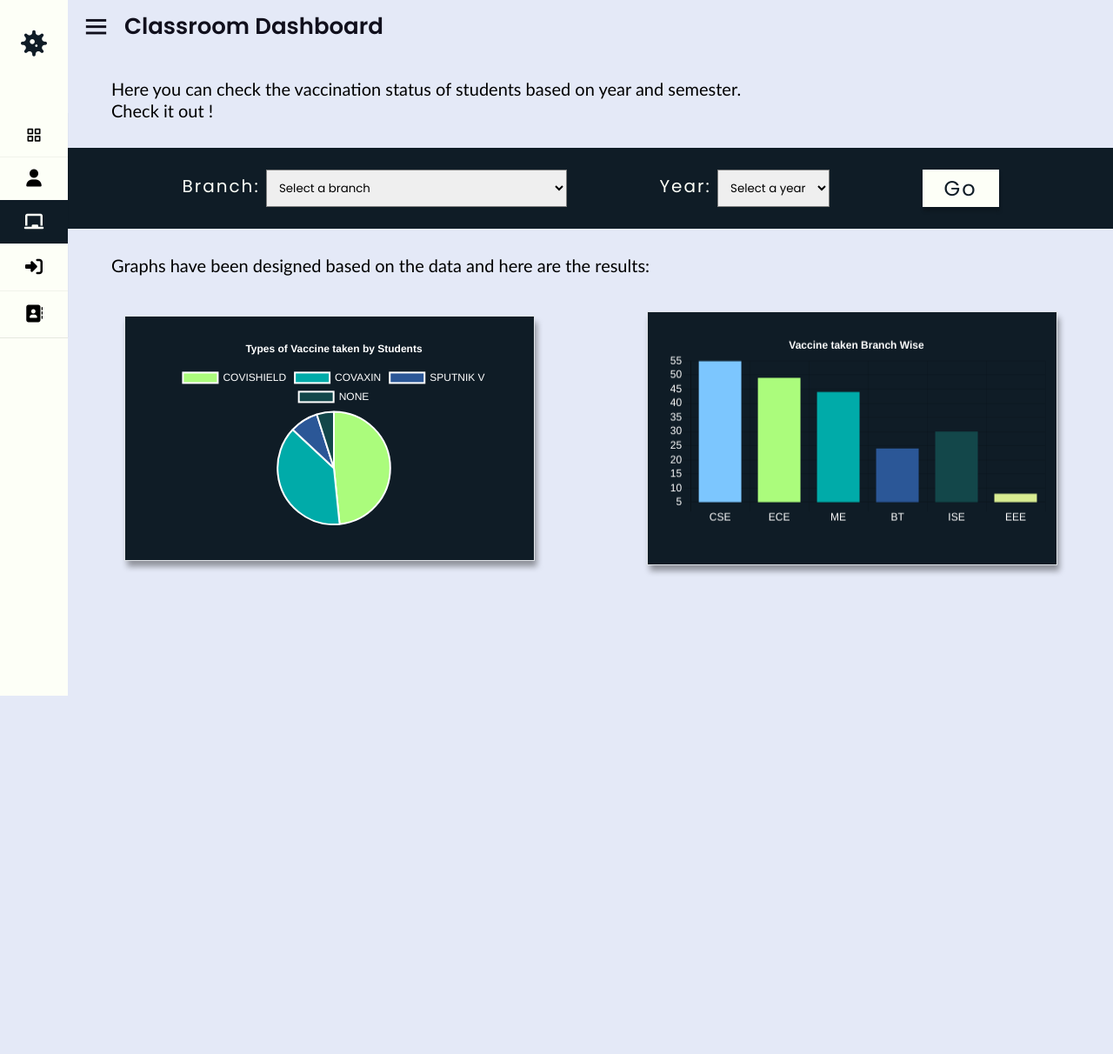
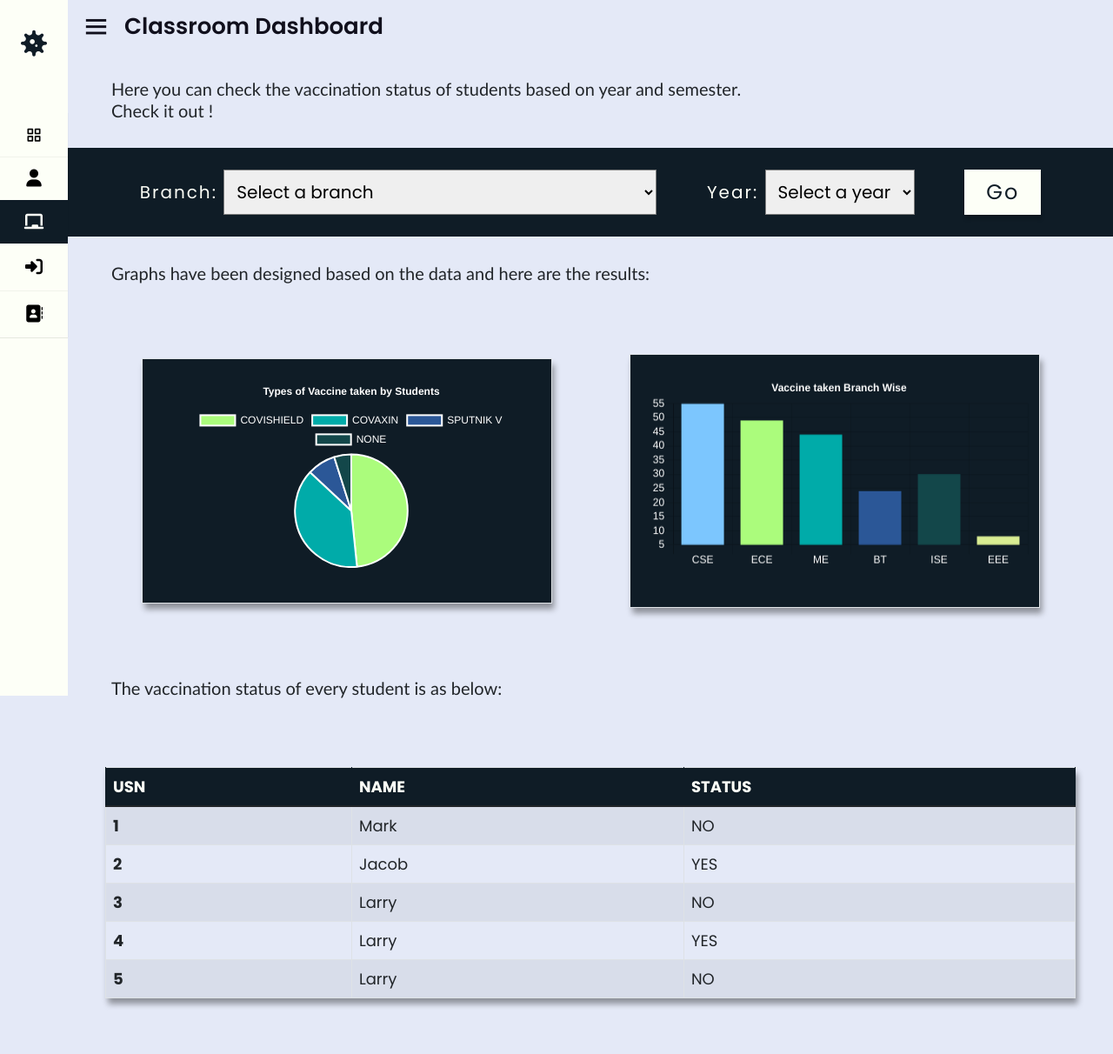
Before and after one commit to ushifali/web_proj_vaxx, a PHP site: page /classroom.html in a window 1280 px wide. Shown: the whole page at 87% size. Before the commit the page ends 800 px from the top, so only its background shows below. Run offline with PHP 8.4, Linux system fonts and the light colour scheme; some libraries are stand-ins or nearby versions.

Commit message:
3rd commit

```diff
--- a/classroom.css
+++ b/classroom.css
@@ -1,5 +1,5 @@
 #classroom_submit {
-    font-size:20px;
+    font-size: 20px;
     letter-spacing: 2px;
     padding: 25px;
     color: var(--light-theme);
@@ -34,6 +34,16 @@ select {
 }
 
 #graph_analysis {
-    height: 0px !important;
-    margin: 0px !important;
+    height: 100%;
 }
+
+.thead-dark th {
+    color: var(--light-theme) !important;
+    background-color: var(--dark-theme) !important;
+    border-color: var(--dark-theme) !important;
+}
+
+table {
+    font-size: 18px !important;
+    box-shadow: 3.4px 6.9px 6.9px hsl(0deg 0% 0% / 0.39);
+}
--- a/classroom.html
+++ b/classroom.html
@@ -4,6 +4,8 @@
 <head>
     <meta charset="UTF-8">
     <meta http-equiv="X-UA-Compatible" content="IE=edge" />
+<link href="https://cdn.jsdelivr.net/npm/bootstrap@5.1.3/dist/css/bootstrap.min.css" rel="stylesheet"
+    integrity="sha384-1BmE4kWBq78iYhFldvKuhfTAU6auU8tT94WrHftjDbrCEXSU1oBoqyl2QvZ6jIW3" crossorigin="anonymous">
 
     <link href='https://unpkg.com/boxicons@2.0.7/css/boxicons.min.css' rel='stylesheet'>
     <link rel="stylesheet" href="navigation.css">
@@ -144,24 +146,67 @@
                         <canvas id="piechart"></canvas>
                     </div>
 
-
-
                     <div id="branch_wise_vaccinated_bar_chart">
                         <canvas id="barchart"></canvas>
                     </div>
 
-                    <!-- <div id="image_in_dashboard">
-                <img src="images/vaccine-vaccination.jpg">
-              </div> -->
-
-                    <!-- <div id="branch_wise_not_vaccinated_bar_chart">
-                        <canvas id="horizontalbarchart"></canvas>
-                    </div> -->
                 </div>
 
 
             </div>
+
+            <div id="main_content_text">The vaccination status of every student is as below:
+            </div>
+
+            <div class="container table-responsive py-5">
+                <table class="table table-bordered table-hover table-striped">
+                    <thead class="thead-dark" >
+                        <tr>
+                            <th scope="col">USN</th>
+                            <th scope="col">NAME</th>
+                            <th scope="col">STATUS</th>
+                        </tr>
+                    </thead>
+
+                    <tbody >
+                        <tr>
+                            <th scope="row">1</th>
+                            <td>Mark</td>
+                            <td>NO</td>
+
+                        </tr>
+                        <tr>
+                            <th scope="row">2</th>
+                            <td>Jacob</td>
+                            <td>YES</td>
+
+                        </tr>
+                        <tr>
+                            <th scope="row">3</th>
+                            <td>Larry</td>
+                            <td>NO</td>
+
+                        </tr>
+                        <tr>
+                            <th scope="row">4</th>
+                            <td>Larry</td>
+                            <td>YES</td>
+
+                        </tr>
+                        <tr>
+                            <th scope="row">5</th>
+                            <td>Larry</td>
+                            <td>NO</td>
+
+                        </tr>
+                    </tbody>
+                </table>
+            </div>
+
+
+
         </div>
+
     </section>
 
 
--- a/contact.css
+++ b/contact.css
@@ -19,6 +19,7 @@ body {
 }
 
 .container {
+    margin: 40px 0;
     width: 85%;
     background: #fff;
     border-radius: 6px;
@@ -86,9 +87,9 @@ body {
 }
 
 .content .right-side .topic-text {
-    font-size: 23px;
+    font-size: 28px;
     font-weight: 600;
-    color: var(--dark-green);
+    color: var(--dark-theme);
 }
 
 .right-side .input-box {
```
